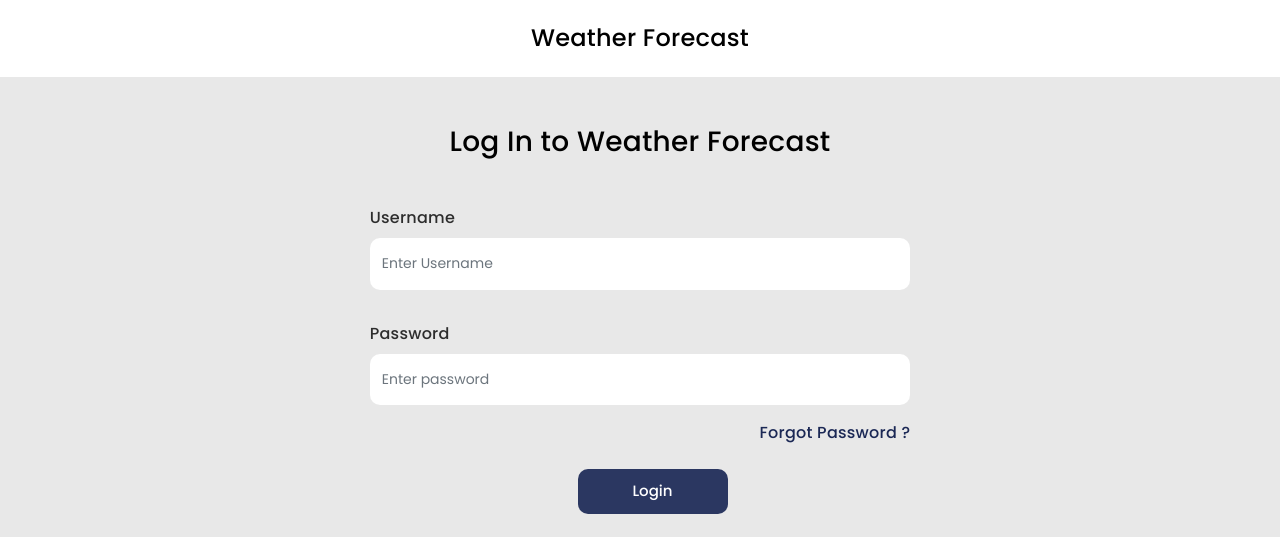
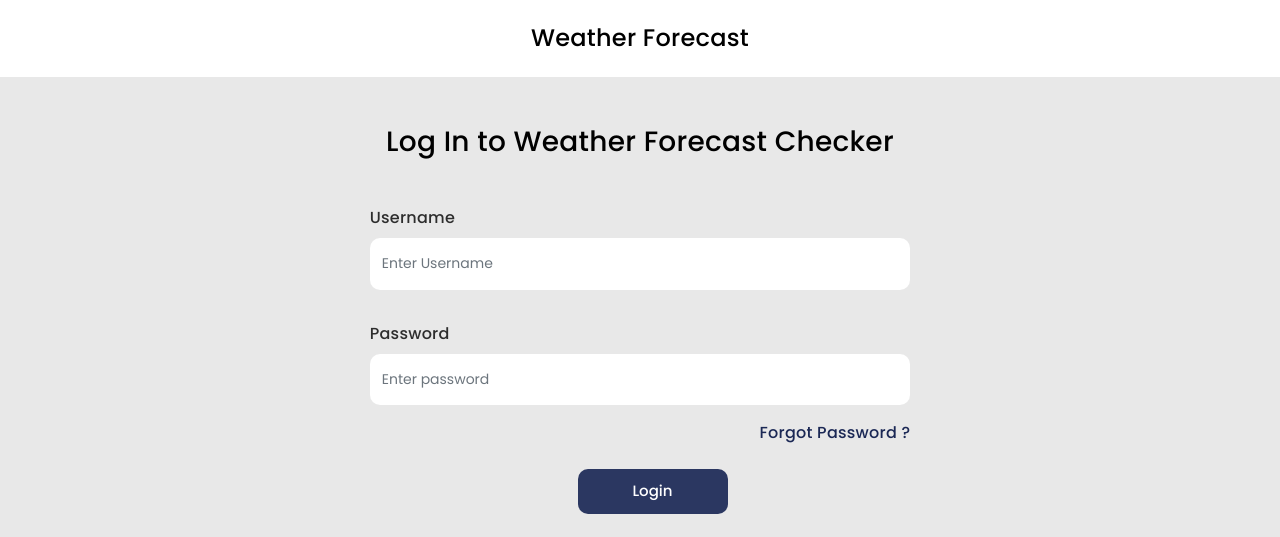
Before and after one commit to nisha11/weatherforecast, a Django app: page /account/login/ in a window 1280 px wide. Shown: the top 537 px of the page. Run offline with Django 4.2, Linux system fonts and the light colour scheme; some libraries are stand-ins or nearby versions.

Commit message:
error handle

```diff
--- a/templates/account/login.html
+++ b/templates/account/login.html
@@ -25,7 +25,7 @@
             <div class="row ">
                 <div class="col-xl-6 offset-xl-3">
                     <div class="text-center mb-4">
-                        <h3 class="text_b_fw_500 pb-2">Log In to Weather Forecast</h3>
+                        <h3 class="text_b_fw_500 pb-2">Log In to Weather Forecast Checker</h3>
 
                     </div>
                     <form method="POST" action="">
```
